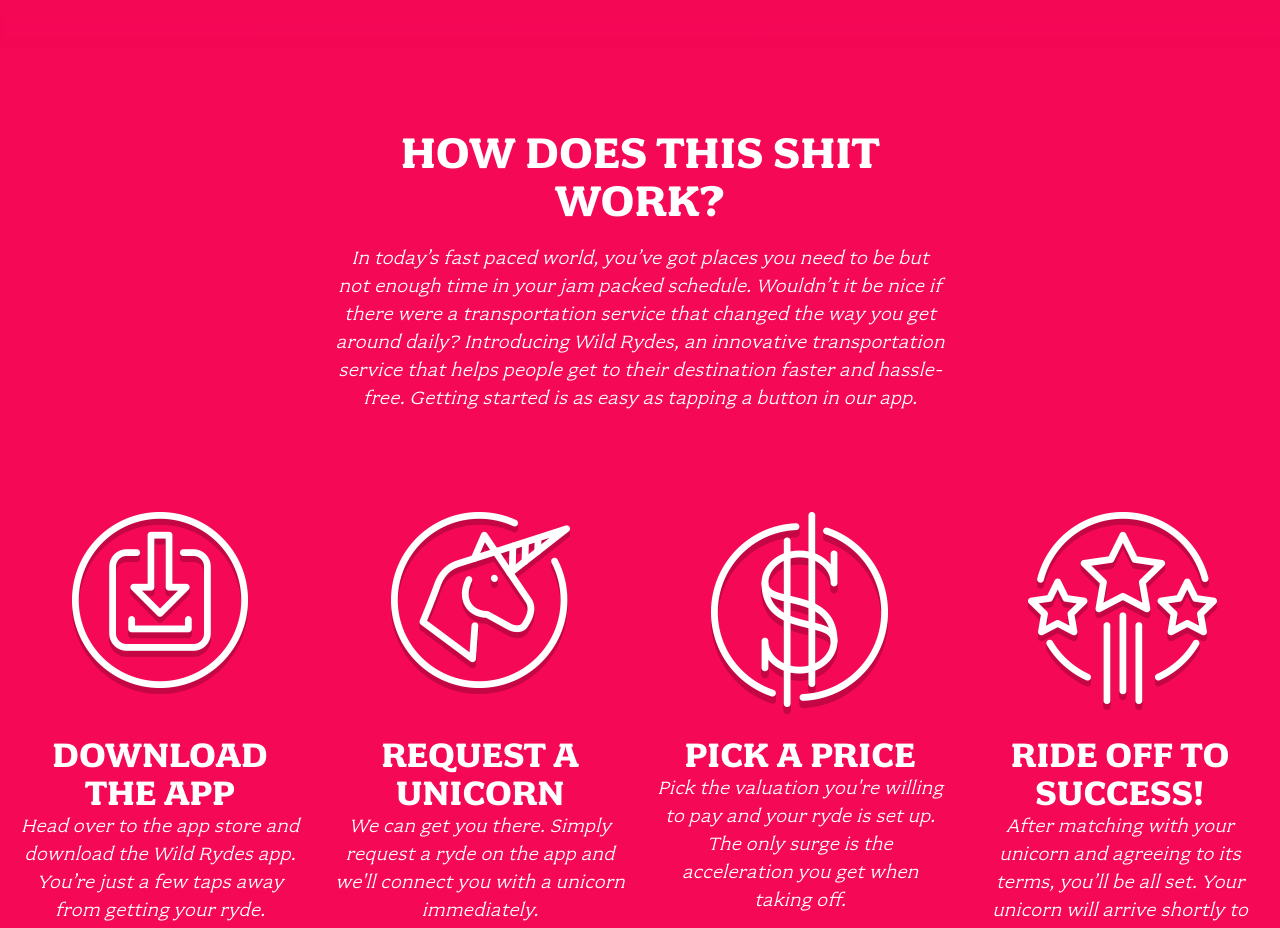
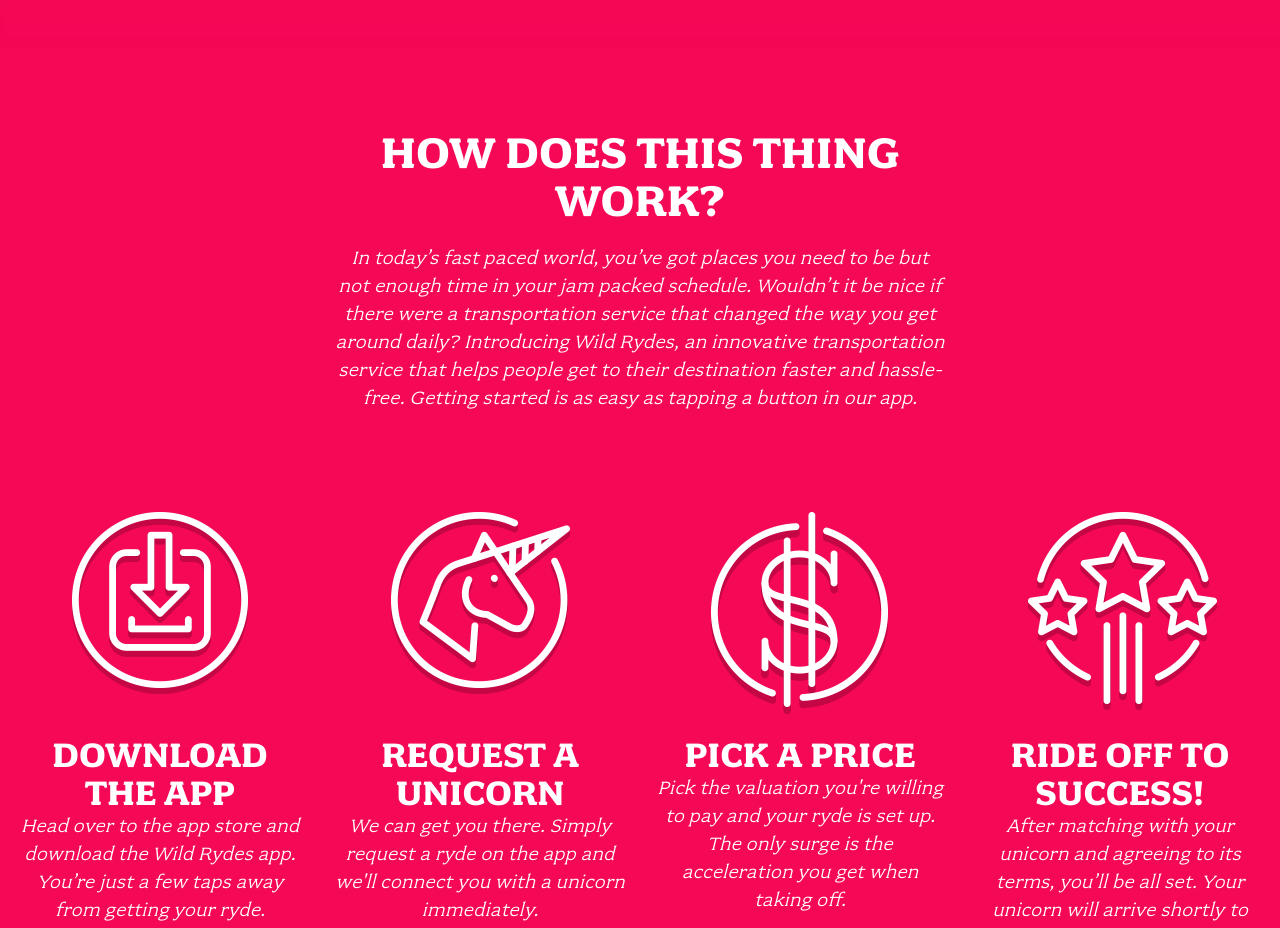
Before and after one commit to akshatkharkwal/Wildrydes-site, a plain HTML site: page index.html in a window 1280 px wide. Shown: the part 900-1828 px from the top of the page. Drawn offline with Linux system fonts and the light colour scheme.

Commit message:
Update index.html

```diff
--- a/index.html
+++ b/index.html
@@ -30,7 +30,7 @@
 
   <section class="home-about">
     <div class="row column large-9 xlarge-6 xxlarge-4">
-      <h2 class="section-title">How Does This shit Work?</h2>
+      <h2 class="section-title">How Does This thing Work?</h2>
       <p class="content">
         In today’s fast paced world, you’ve got places you need to be but not enough time in your jam packed schedule. Wouldn’t it be nice if there were a transportation service that changed the way you get around daily? Introducing Wild Rydes, an innovative transportation service that helps people get to their destination faster and hassle-free. Getting started is as easy as tapping a button in our app.
       </p>
```
